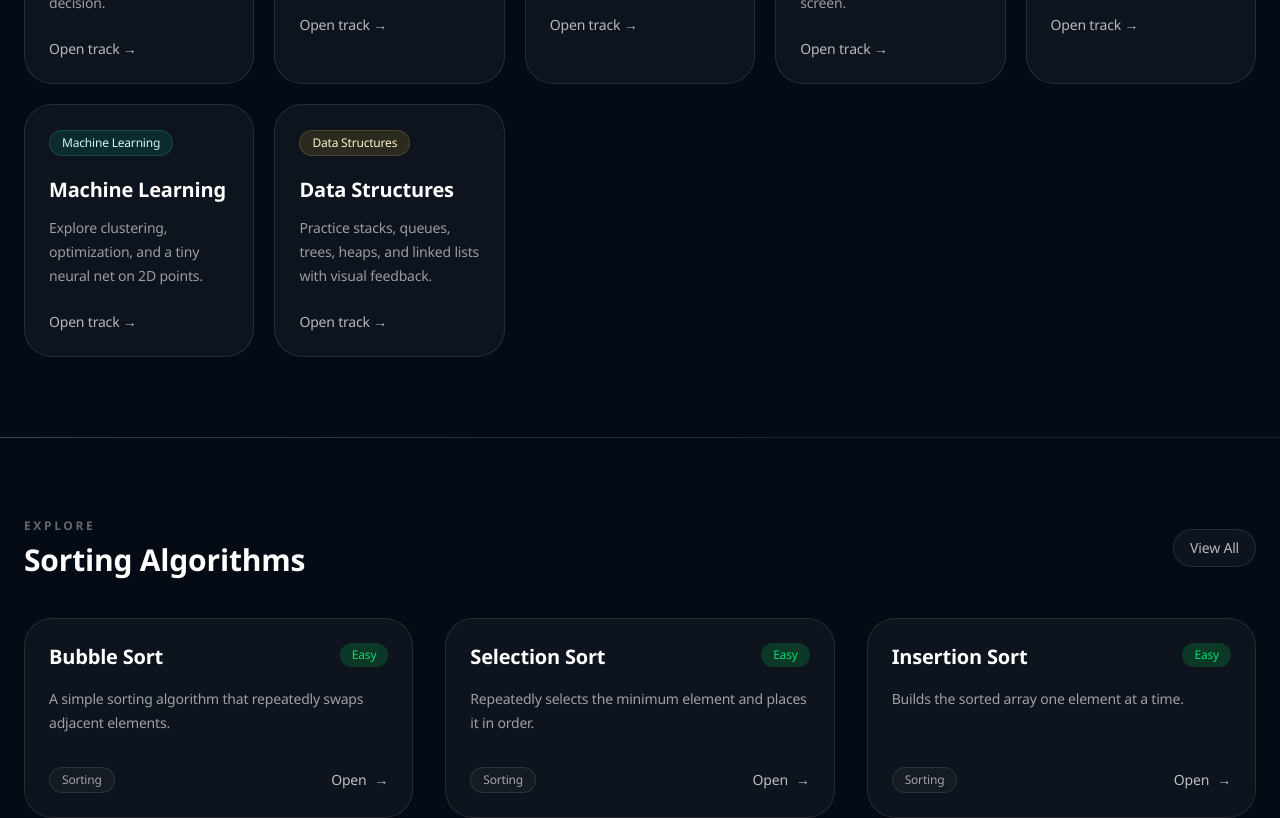
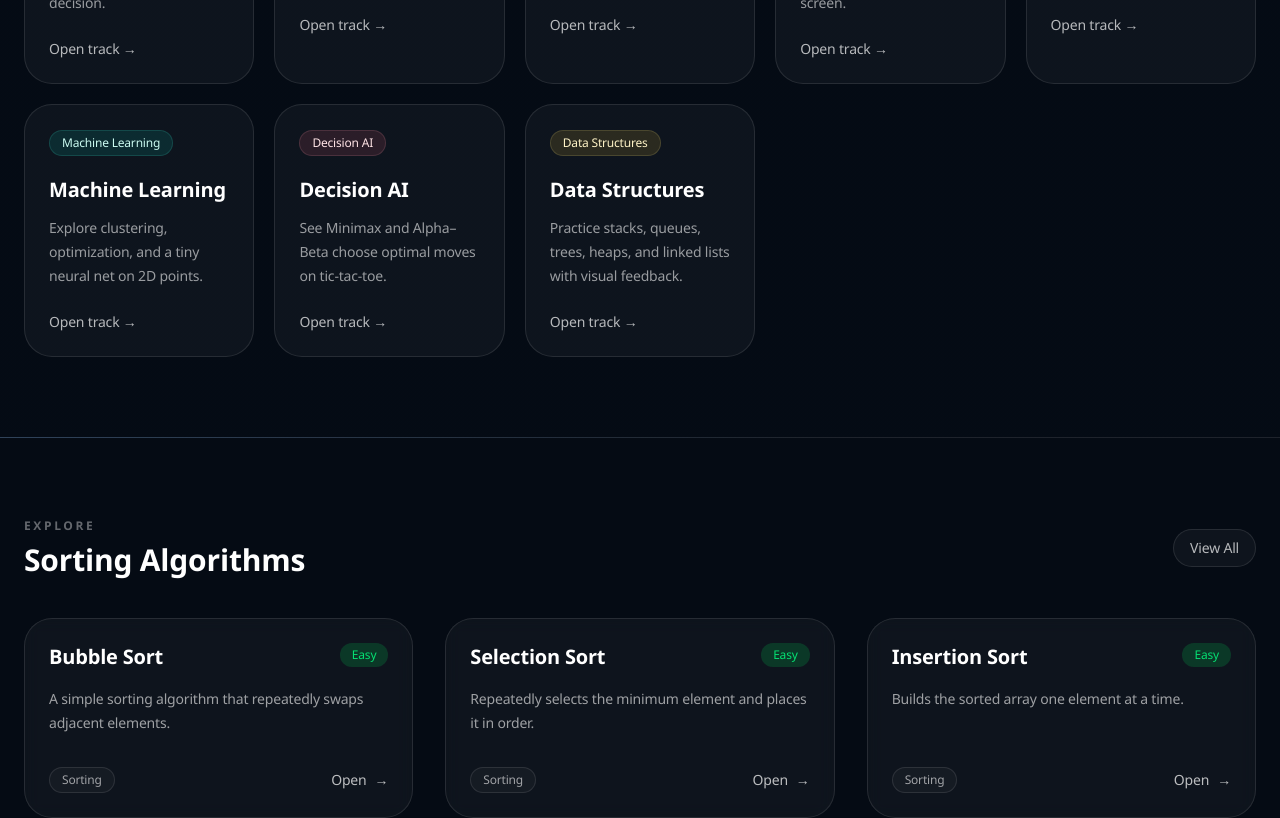
Before and after one commit to N9601/algowizard, a Next.js app: page /visualizer in a window 1280 px wide. Shown: the part 1140-1958 px from the top of the page. Built offline with nearby package versions, Linux system fonts and the light colour scheme; no server answers.

Commit message:
add-decision-ai-to-home

```diff
--- a/app/visualizer/page.tsx
+++ b/app/visualizer/page.tsx
@@ -41,6 +41,12 @@ const tracks = [
     description: "Explore clustering, optimization, and a tiny neural net on 2D points.",
     href: "/visualizer/ml",
     accent: "bg-teal-400/12 text-teal-100 border-teal-300/15",
+  },
+  {
+    title: "Decision AI",
+    description: "See Minimax and Alpha–Beta choose optimal moves on tic-tac-toe.",
+    href: "/visualizer/decision",
+    accent: "bg-rose-400/12 text-rose-100 border-rose-300/15",
   },
   {
     title: "Data Structures",
@@ -335,6 +341,27 @@ export default async function HomePage() {
               href="/visualizer/ml/neural-network"
             />
           </CategorySection>
+
+          <CategorySection
+            eyebrow="Explore"
+            title="Decision AI"
+            href="/visualizer/decision"
+          >
+            <AlgoCard
+              title="Minimax"
+              description="Explore the full game tree for optimal tic-tac-toe moves."
+              difficulty="Easy"
+              tag="Decision"
+              href="/visualizer/decision/minimax"
+            />
+            <AlgoCard
+              title="Alpha–Beta Pruning"
+              description="See how pruning skips branches while keeping the optimal move."
+              difficulty="Medium"
+              tag="Decision"
+              href="/visualizer/decision/alpha-beta"
+            />
+          </CategorySection>
         </div>
       </section>
     </div>
```
